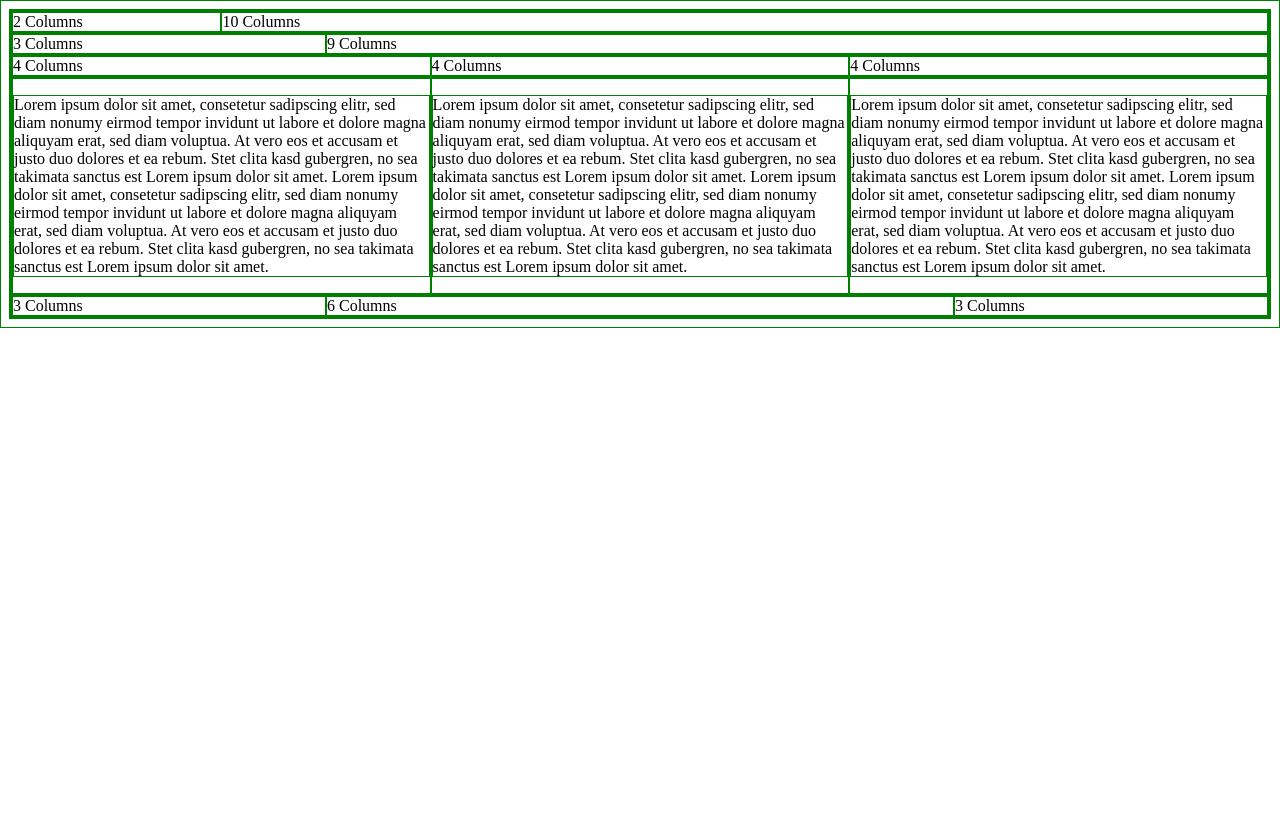
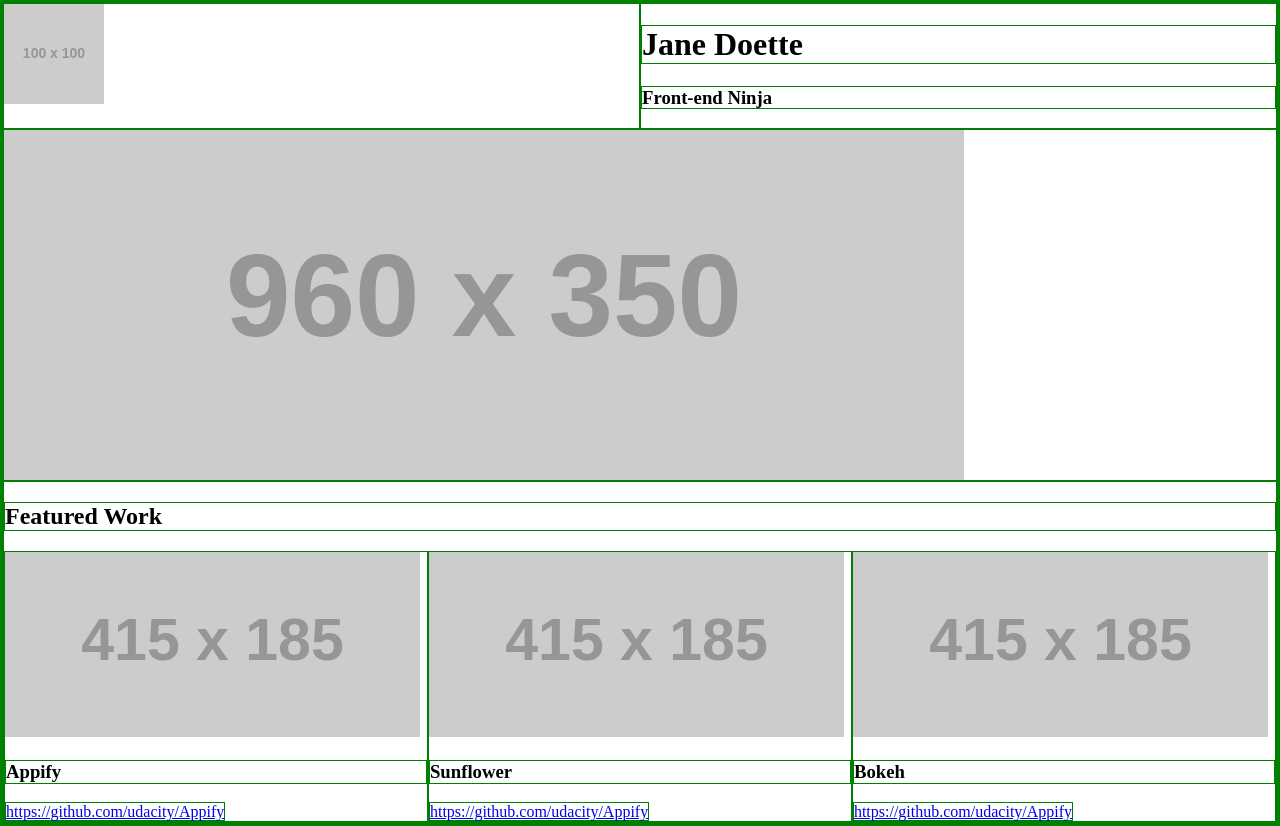
Before and after one commit to jandoant/Udacity-HTML-Course, a plain HTML site: page framework/index.html in a window 1280 px wide. Before the commit the page ends 800 px from the top, so only its background shows below. Drawn offline with nearby package versions, Linux system fonts and the light colour scheme; placeholder pictures from the web are drawn by us.

Commit message:
Mockup Page created
Placeholder Images,
HTML Structure

```diff
--- a/framework/index.html
+++ b/framework/index.html
@@ -4,47 +4,42 @@
 <head>
     <meta charset="utf-8">
     <title>Udacity Grid Framework</title>
+    <link rel="stylesheet" href="https://cdnjs.cloudflare.com/ajax/libs/normalize/5.0.0/normalize.css">
     <link rel="stylesheet" href="css/main.css">
+
 </head>
 
 <body>
-    <div class="grid">
-        <div class="row">
-            <div class="col-2">2 Columns</div>
-            <div class="col-10">10 Columns</div>
+    <header class="row">
+      <div class="col-6">
+        <img src="http://www.placehold.it/100x100" alt="Profile Picture">
+      </div>
+      <div class="col-6">
+        <h1>Jane Doette</h1>
+        <h3>Front-end Ninja</h3>
+      </div>
+      <main class="row">
+        <img src="http://www.placehold.it/960x350" alt="">
+      </main>
+      <section class="row">
+        <h2 class="row">Featured Work</h2>
+        <div class="col-4">
+          <img src="http://www.placehold.it/415x185" alt="">
+          <h3>Appify</h3>
+          <a href="https://www.github.com/udacity/Appify">https://github.com/udacity/Appify</a>
         </div>
-        <div class="row">
-            <div class="col-3">3 Columns</div>
-            <div class="col-9">9 Columns</div>
+        <div class="col-4">
+          <img src="http://www.placehold.it/415x185" alt="">
+          <h3>Sunflower</h3>
+          <a href="https://www.github.com/udacity/Appify">https://github.com/udacity/Appify</a>
         </div>
-        <div class="row">
-            <div class="col-4">4 Columns</div>
-            <div class="col-4">4 Columns</div>
-            <div class="col-4">4 Columns</div>
+        <div class="col-4">
+          <img src="http://www.placehold.it/415x185" alt="">
+          <h3>Bokeh</h3>
+          <a href="https://www.github.com/udacity/Appify">https://github.com/udacity/Appify</a>
         </div>
-        <div class="row">
-            <div class="col-4">
-                <p>
-                  Lorem ipsum dolor sit amet, consetetur sadipscing elitr, sed diam nonumy eirmod tempor invidunt ut labore et dolore magna aliquyam erat, sed diam voluptua. At vero eos et accusam et justo duo dolores et ea rebum. Stet clita kasd gubergren, no sea takimata sanctus est Lorem ipsum dolor sit amet. Lorem ipsum dolor sit amet, consetetur sadipscing elitr, sed diam nonumy eirmod tempor invidunt ut labore et dolore magna aliquyam erat, sed diam voluptua. At vero eos et accusam et justo duo dolores et ea rebum. Stet clita kasd gubergren, no sea takimata sanctus est Lorem ipsum dolor sit amet.
-                </p>
-            </div>
-            <div class="col-4">
-                <p>
-                  Lorem ipsum dolor sit amet, consetetur sadipscing elitr, sed diam nonumy eirmod tempor invidunt ut labore et dolore magna aliquyam erat, sed diam voluptua. At vero eos et accusam et justo duo dolores et ea rebum. Stet clita kasd gubergren, no sea takimata sanctus est Lorem ipsum dolor sit amet. Lorem ipsum dolor sit amet, consetetur sadipscing elitr, sed diam nonumy eirmod tempor invidunt ut labore et dolore magna aliquyam erat, sed diam voluptua. At vero eos et accusam et justo duo dolores et ea rebum. Stet clita kasd gubergren, no sea takimata sanctus est Lorem ipsum dolor sit amet.
-                </p>
-            </div>
-            <div class="col-4">
-                <p>
-                  Lorem ipsum dolor sit amet, consetetur sadipscing elitr, sed diam nonumy eirmod tempor invidunt ut labore et dolore magna aliquyam erat, sed diam voluptua. At vero eos et accusam et justo duo dolores et ea rebum. Stet clita kasd gubergren, no sea takimata sanctus est Lorem ipsum dolor sit amet. Lorem ipsum dolor sit amet, consetetur sadipscing elitr, sed diam nonumy eirmod tempor invidunt ut labore et dolore magna aliquyam erat, sed diam voluptua. At vero eos et accusam et justo duo dolores et ea rebum. Stet clita kasd gubergren, no sea takimata sanctus est Lorem ipsum dolor sit amet.
-                </p>
-            </div>
-        </div>
-        <div class="row">
-            <div class="col-3">3 Columns</div>
-            <div class="col-6">6 Columns</div>
-            <div class="col-3">3 Columns</div>
-        </div>
-    </div>
+      </section>
+    </header>
     <script src="http://localhost:9000/livereload.js"></script>
 </body>
 
```
